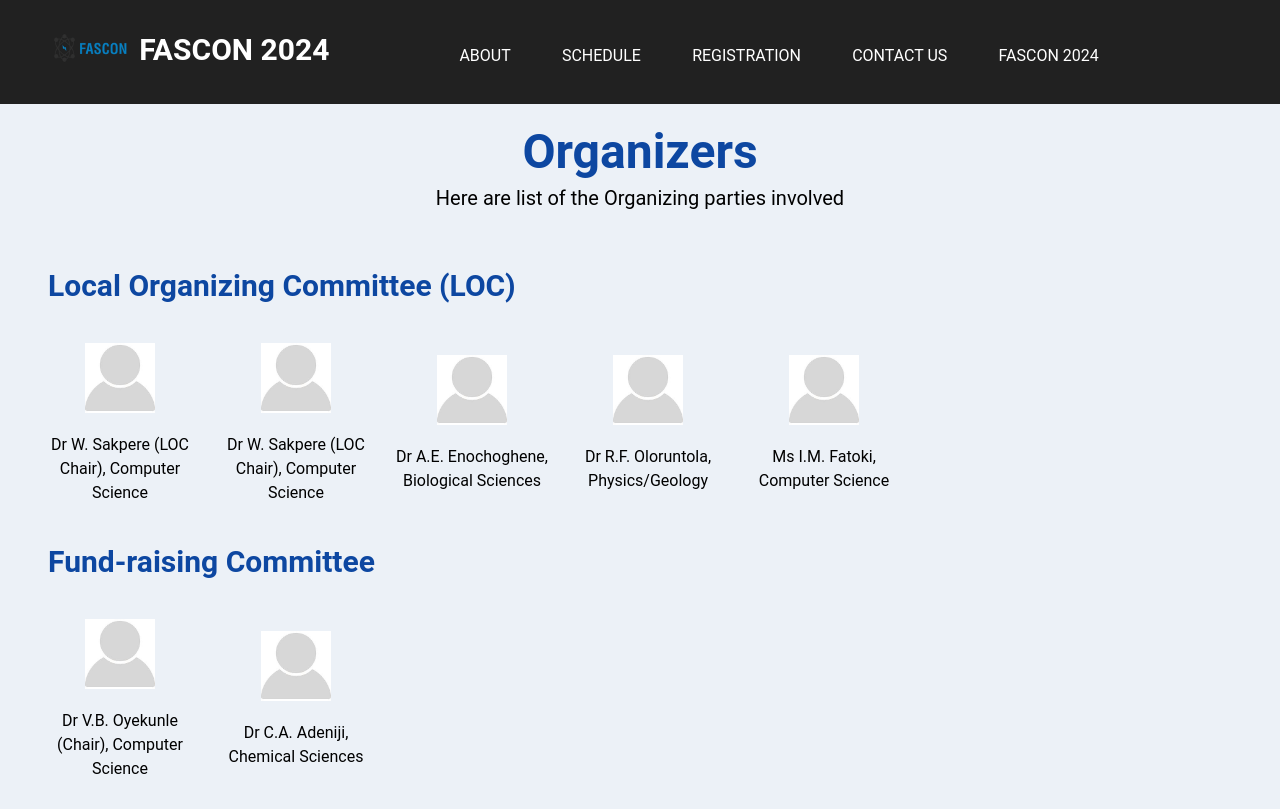
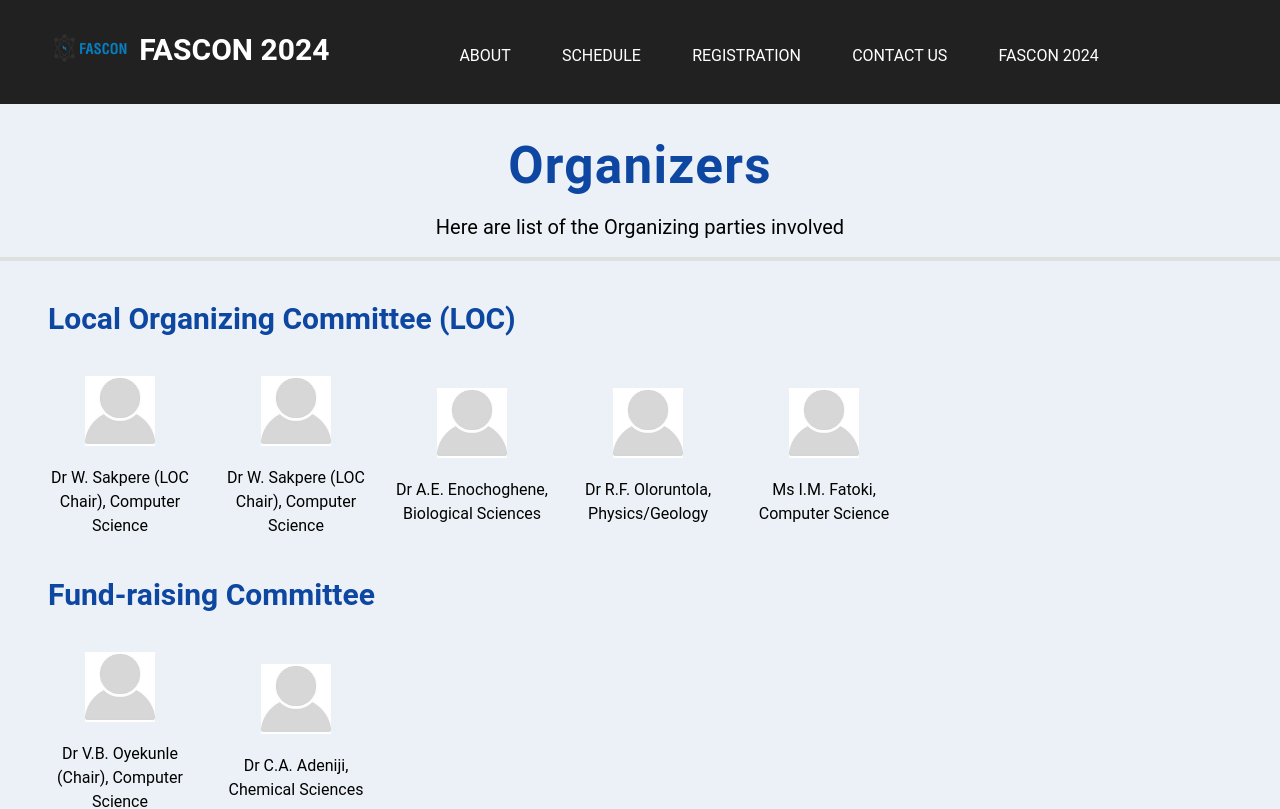
Before and after one commit to michael-ono/landing-page-fascon-2024, a React (Vite) app: page /about/organizers in a window 1280 px wide. Shown: the top 809 px of the page. Built offline with nearby package versions, Linux system fonts and the light colour scheme.

Commit message:
orginizers lined

```diff
--- a/src/components/Organizers.jsx
+++ b/src/components/Organizers.jsx
@@ -12,13 +12,14 @@ const Organizers = () => {
       <div className=' mt-6'>
         <div className="flex flex-col">
           <div className="text-center">
-            <h2 className="font-bold text-5xl text-blue-900">Organizers</h2>
+            <h2 className="font-bold text-[3.2rem] tracking-wide text-blue-900">Organizers</h2>
             <p className="max-w-md mx-auto mt-2 text-xl text-grey-700">
               Here are list of the Organizing parties involved
             </p>
           </div>
+          <div className='px-24 pt-4 border-b-4 border-gray-300'></div>
 
-          <div className='mt-14'>
+          <div className='mt-10'>
             {/* Orginizer 1 */}
             <div className='pl-6'>
               <h1 className='text-3xl font-semibold pl-6 text-blue-900'>
```
